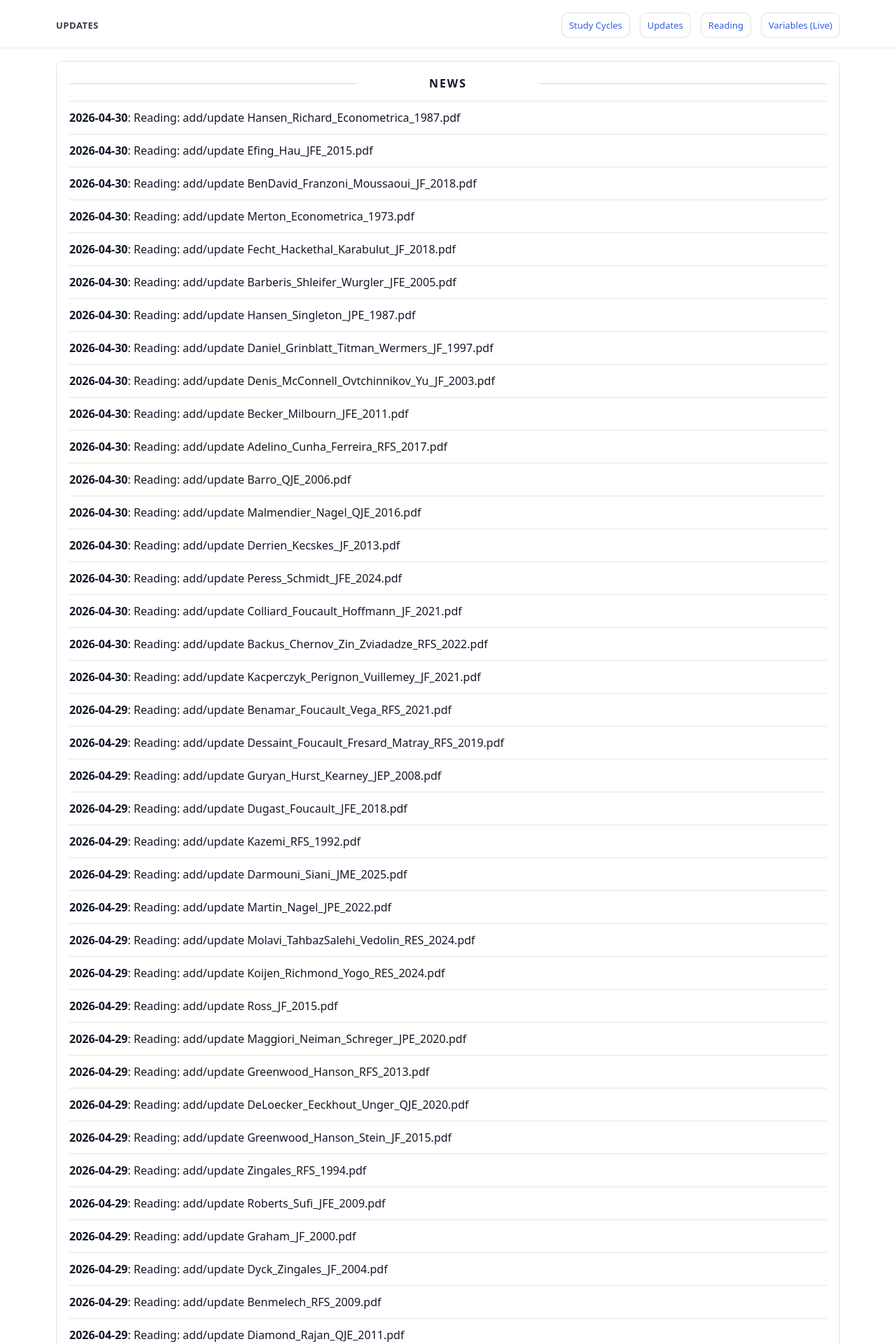
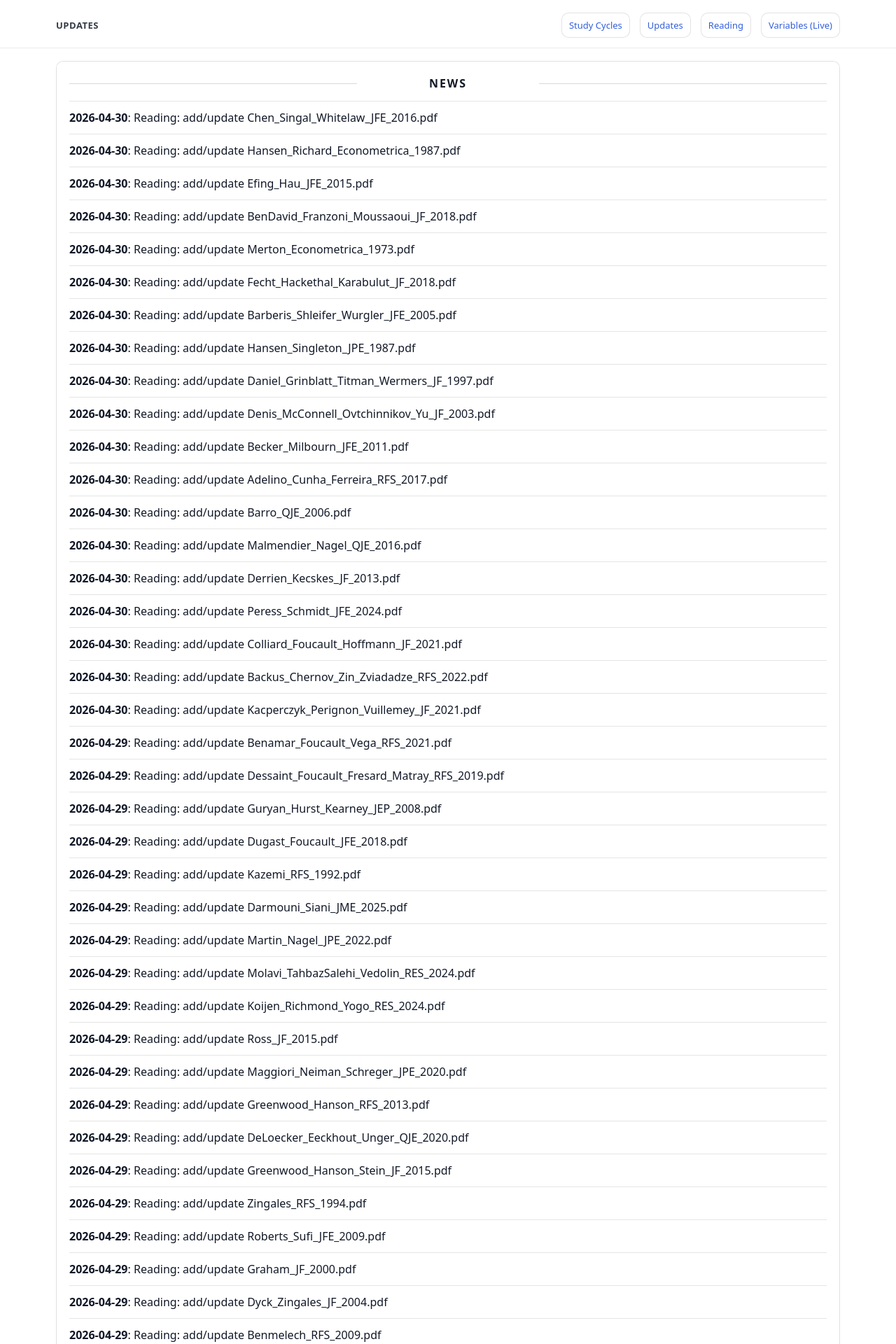
Before and after one commit to yaxinzn/study-archive, a Jekyll site: the page built from updates/index.md, in a window 1280 px wide. Shown: the top 1920 px of the page at 70% size. Built offline with Jekyll 4.4.1, drawn with Linux system fonts in a browser that asks for light colours; some of the changed text lies outside the part shown.

Commit message:
chore: update NEWS feed

```diff
--- a/_data/news.yml
+++ b/_data/news.yml
@@ -1,4 +1,7 @@
 # Auto-generated update history (sorted newest -> oldest). Do not edit manually.
+- ts: "1777544793"
+  date: "2026-04-30"
+  title: "Reading: add/update Chen_Singal_Whitelaw_JFE_2016.pdf"
 - ts: "1777544605"
   date: "2026-04-30"
   title: "Reading: add/update Hansen_Richard_Econometrica_1987.pdf"
```
